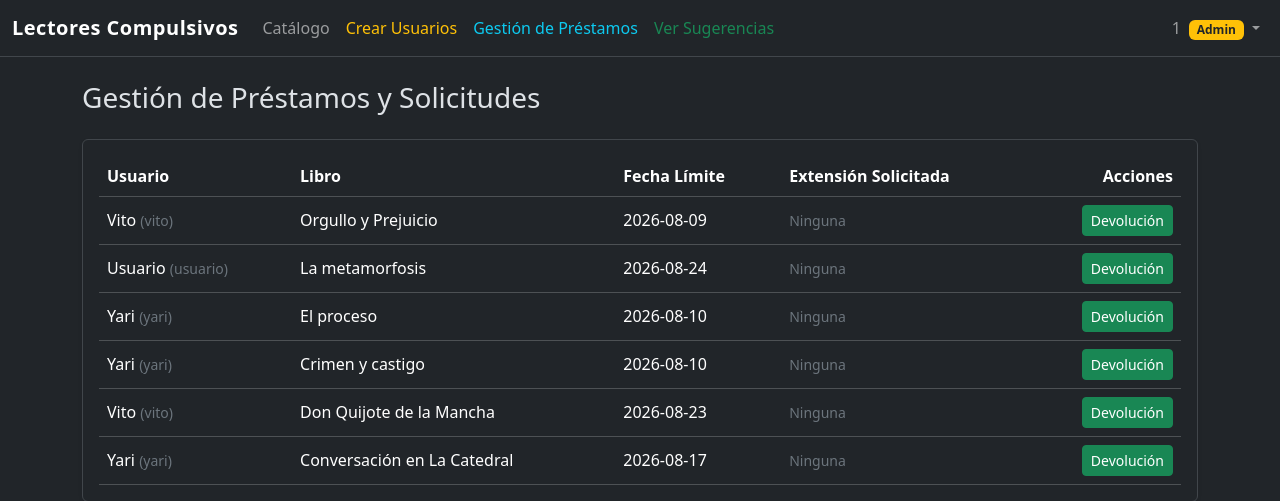
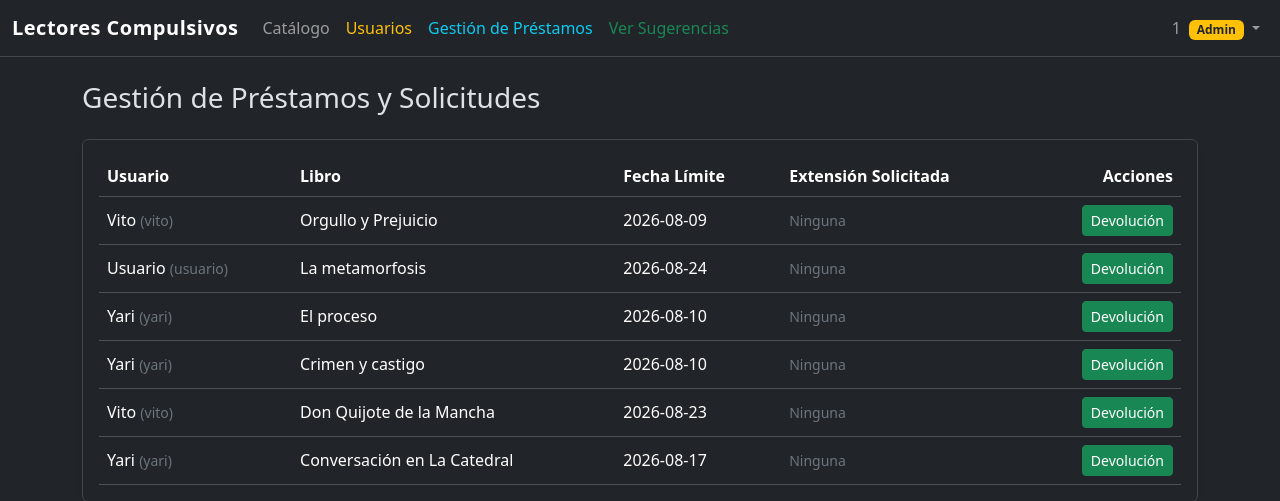
Before and after one commit to victorArincon/Lectores-Compulsivos, a Flask app: page /admin/prestamos in a window 1280 px wide. Shown: the top 501 px of the page. Run offline with Flask 3, Linux system fonts and the light colour scheme; the visitor is signed in with stand-in values (Sample User, id 1); some libraries are stand-ins or nearby versions.

Commit message:
Update admin navigation link from 'Crear Usuarios' to 'Usuarios'

```diff
--- a/templates/base.html
+++ b/templates/base.html
@@ -36,7 +36,7 @@
 
                     {% if session.get('is_admin') %}
                     <li class="nav-item">
-                        <a class="nav-link text-warning" href="{{ url_for('crear_usuario') }}">Crear Usuarios</a>
+                        <a class="nav-link text-warning" href="{{ url_for('crear_usuario') }}">Usuarios</a>
                     </li>
                     <li class="nav-item">
                         <a class="nav-link text-info" href="{{ url_for('admin_prestamos') }}">Gestión de Préstamos</a>
```
